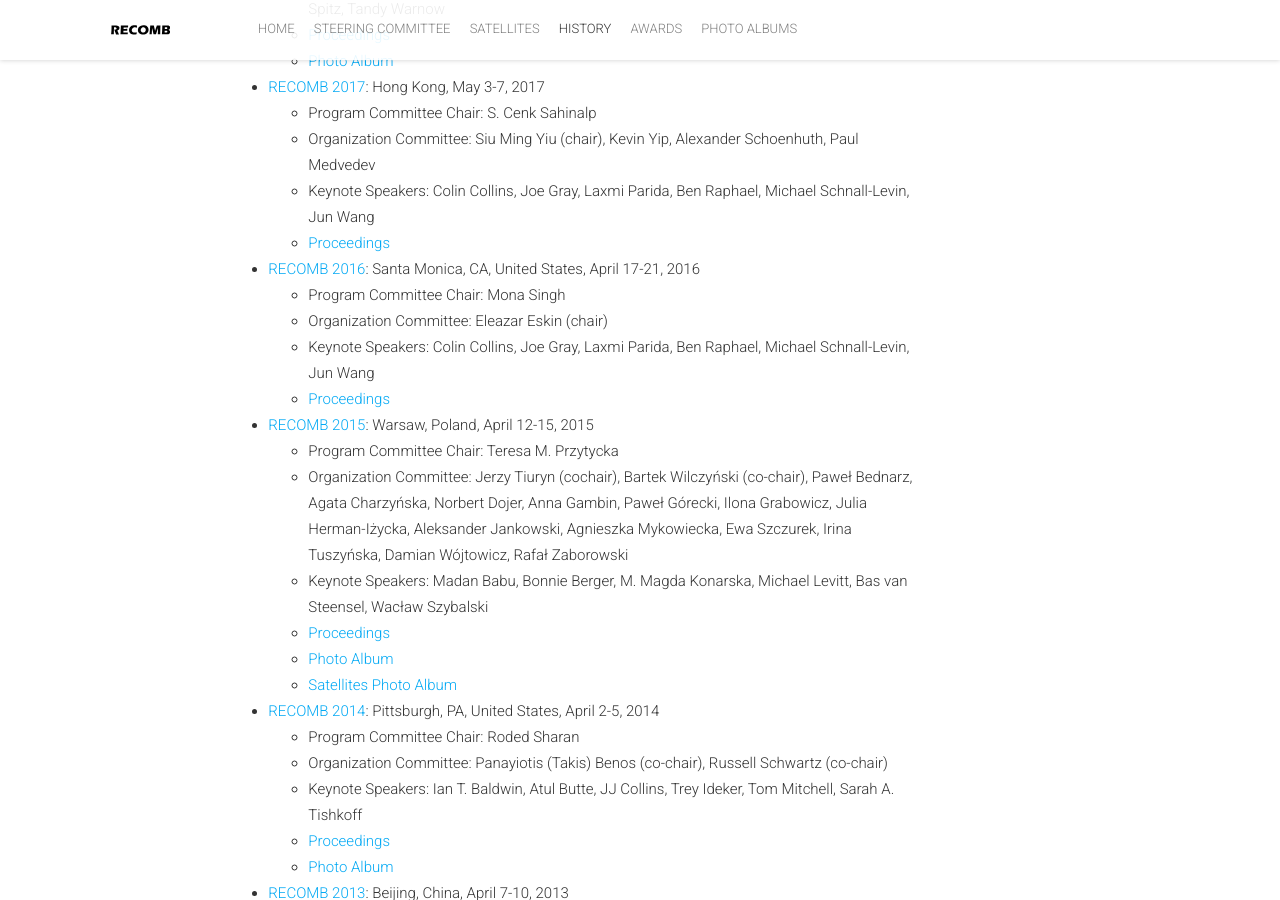
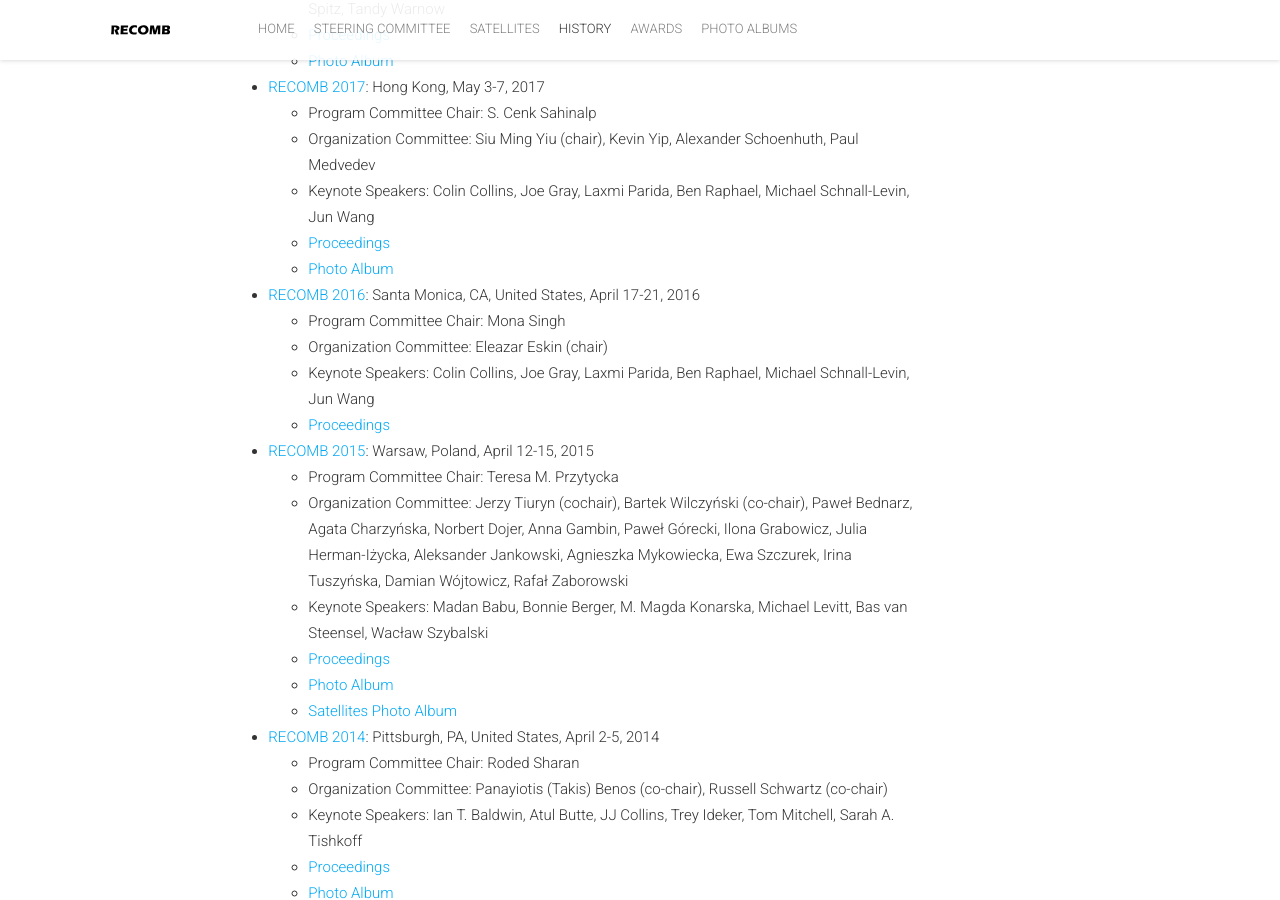
Before and after one commit to recomb-conference/recomb-conference.github.io, a Jekyll site: the page built from history.md, in a window 1280 px wide and 900 px high, scrolled down 2007 px. Built offline with Jekyll 4.4.1, drawn with Linux system fonts in a browser that asks for light colours; nearby versions of some CDN libraries; comment, search, counter and statistics services are not loaded.

Commit message:
album 2017

```diff
--- a/history.md
+++ b/history.md
@@ -60,6 +60,7 @@ You can watch some previous talks of the conference at our [YouTube channel](htt
    - Organization Committee: Siu Ming Yiu (chair), Kevin Yip, Alexander Schoenhuth, Paul Medvedev
    - Keynote Speakers: Colin Collins, Joe Gray, Laxmi Parida, Ben Raphael, Michael Schnall-Levin, Jun Wang
    - [Proceedings](https://link.springer.com/book/10.1007/978-3-319-56970-3){:target="_blank"}
+   - [Photo Album](https://photos.app.goo.gl/PcL16PjP9KAcYLo17){:target="_blank"}
  - [RECOMB 2016](https://recomb-conference.github.io/recomb2016/){:target="_blank"}: Santa Monica, CA, United States, April 17-21, 2016
    - Program Committee Chair: Mona Singh
    - Organization Committee: Eleazar Eskin (chair)
```
